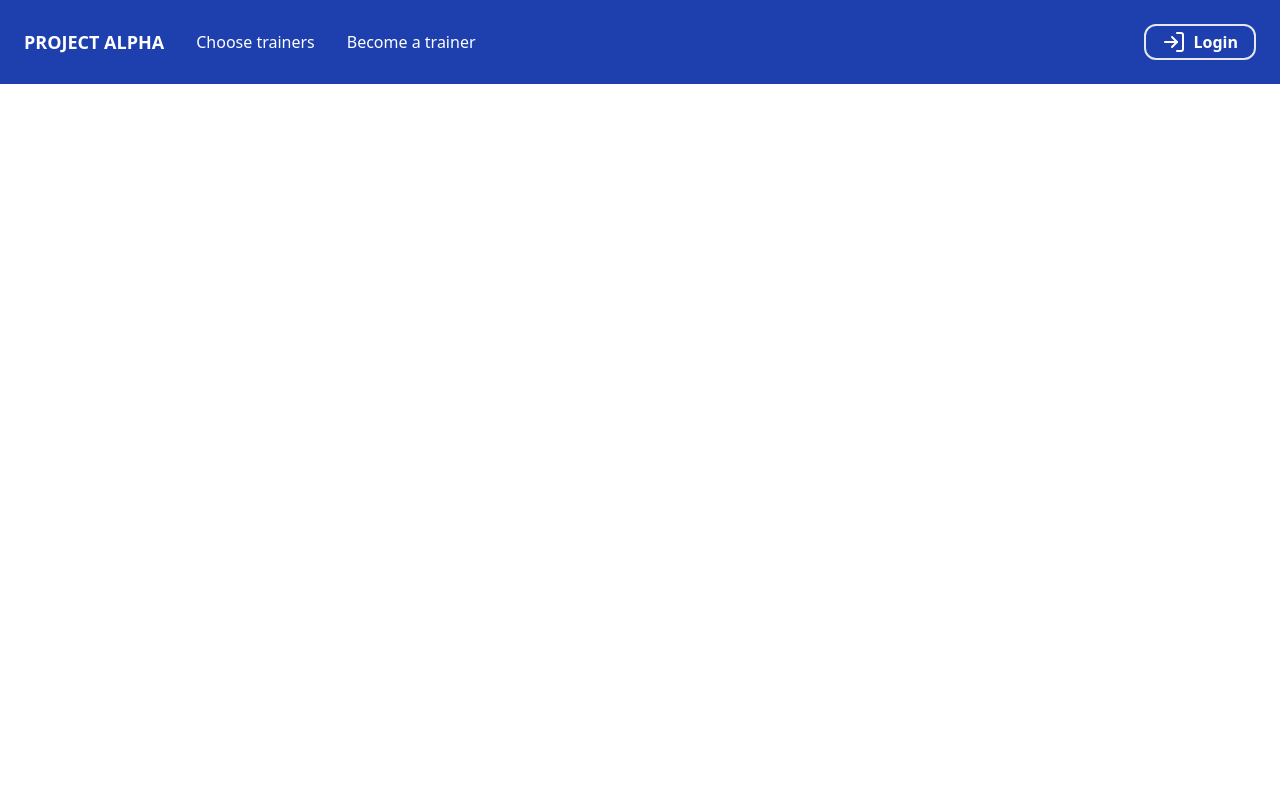
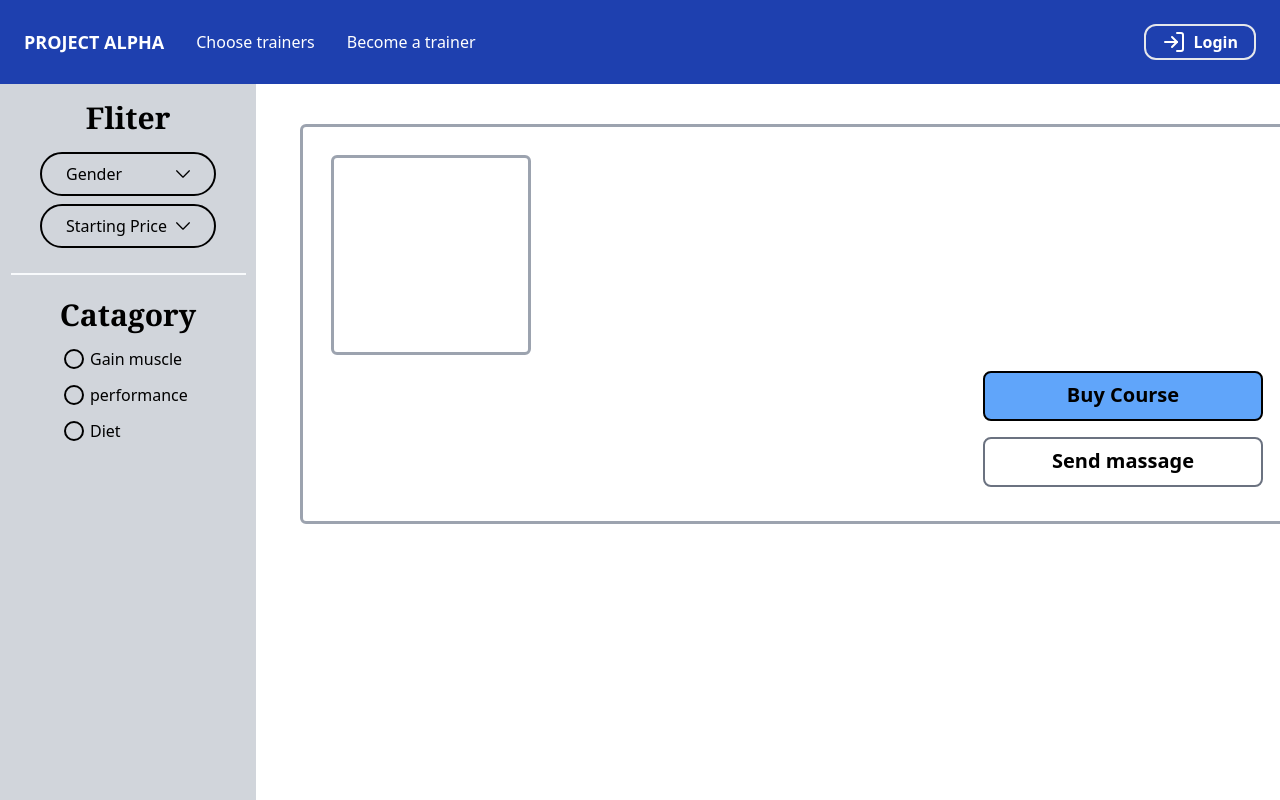
Before and after one commit to patdanai767/project-alpha, a React (Vite) app in the folder project-alpha/: page /search in a window 1280 px wide. Built offline with nearby package versions, Linux system fonts and the light colour scheme.

Commit message:
updateagain

```diff
--- a/project-alpha/src/components/Navbar.jsx
+++ b/project-alpha/src/components/Navbar.jsx
@@ -9,18 +9,18 @@
           PROJECT ALPHA
         </p>
         <div className="hidden sm:flex gap-8 cursor-pointer">
-          <p className="cursor-pointer hover:text-cyan-300 transition duration-200 ease-in-out">
+          <a href="/search" className="cursor-pointer hover:text-cyan-300 transition duration-200 ease-in-out">
             Choose trainers
-          </p>
+          </a>
           <p className="cursor-pointer hover:text-cyan-300 transition duration-200 ease-in-out">
             Become a trainer
           </p>
         </div>
       </div>
-      <div className="flex items-center gap-2 border-2 rounded-xl cursor-pointer px-4 py-1 hover:text-cyan-300 hover:border-cyan-300 transition duration-200 ease-in-out">
+      <a href="/login" className="flex items-center gap-2 border-2 rounded-xl cursor-pointer px-4 py-1 hover:text-cyan-300 hover:border-cyan-300 transition duration-200 ease-in-out">
         <LogIn />
-        <p className="font-semibold ">Login</p>
-      </div>
+        <div className="font-semibold ">Login</div>
+      </a>
     </div>
   );
 };
--- a/project-alpha/src/pages/Search/Search.jsx
+++ b/project-alpha/src/pages/Search/Search.jsx
@@ -1,9 +1,12 @@
 import React from 'react'
+import Sidebar from '../../components/Sidebar'
+import Contence from '../../components/Contence'
 
 export default function Search() {
   return (
     <div>
-
+      <Sidebar/>
+      <Contence/>
     </div>
   )
 }
```
